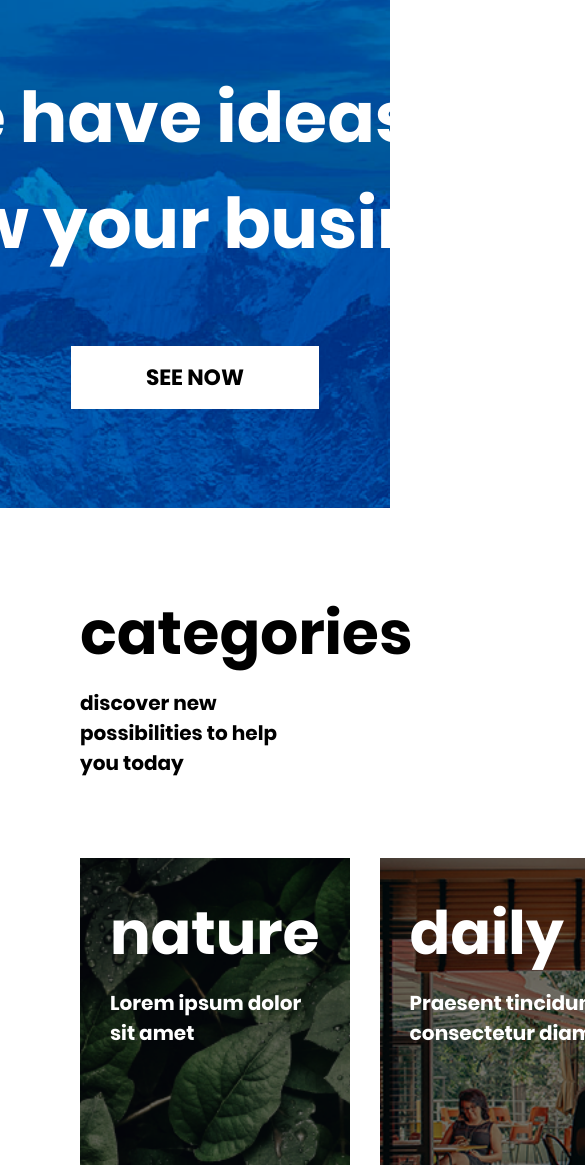
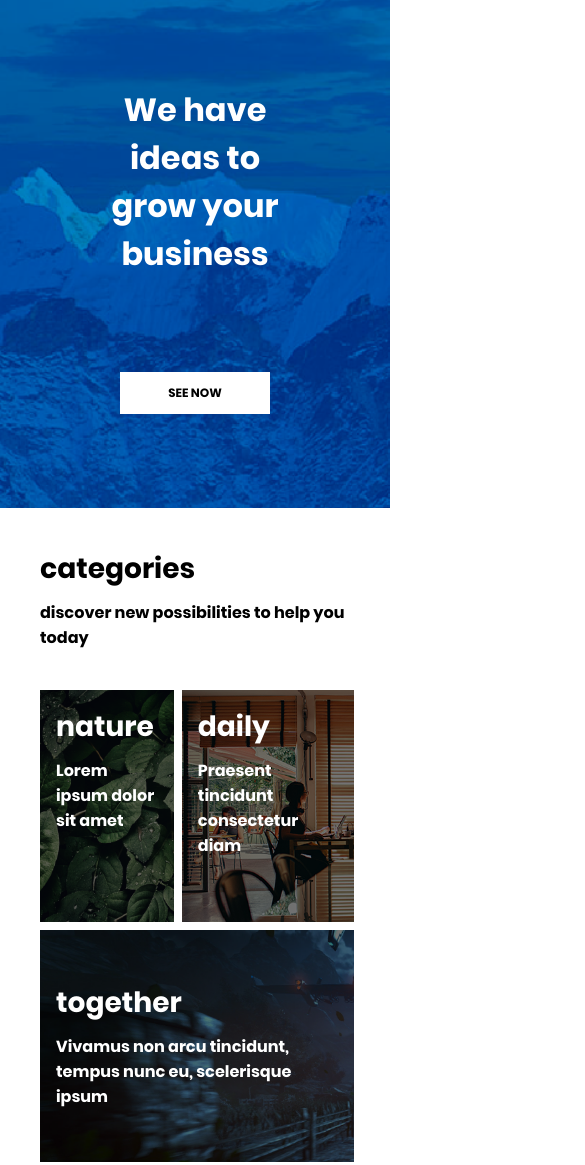
Before and after one commit to feraraujofilho/basicHtmlCssWebsite, a plain HTML site: page index.html in a window 390 px wide. Shown: the part 252-1417 px from the top of the page, 585 px wide, since content can reach past the window. Drawn offline with Linux system fonts and the light colour scheme.

Commit message:
responsive design

```diff
--- a/stylesheets/style.css
+++ b/stylesheets/style.css
@@ -6,6 +6,14 @@
 * {
     margin: 0;
     font-family: Poppins, sans-serif;
+    font-size: 16px;
+}
+
+@media only screen and (max-width: 400px) {
+    * {
+        margin: 0;
+        font-size: 8px
+    }
 }
 
 .header {
@@ -13,6 +21,7 @@
     background-repeat: no-repeat;
     background-size: cover;
     height: 90vh;
+    width: 100%;
     display: flex;
     flex-direction: column;
     justify-content: space-evenly;
@@ -20,8 +29,8 @@
 }
 
 .header-container{
-    width: 800px;
-    height: 700px;
+    max-width: 50%;
+    height: 100%;
     display: flex;
     flex-direction: column;
     justify-content: space-evenly;
@@ -30,10 +39,10 @@
 }
 
 .header-button {
-    padding: 15px 75px;
+    padding: 1em 4em;
     background-color: white;
     border: 0;
-    font-size: 22px;
+    font-size: 1.5em;
     font-weight: bold;
     cursor: pointer;
 }
@@ -43,22 +52,22 @@
 }
 
 h1 {
-    font-size: 70px;
+    font-size: 4em;
     text-align: center;
 }
 
 h2 {
-    font-size: 60px;
+    font-size: 3.5em;
     padding-bottom: 10px;
 }
 
 p {
-    font-size: 20px;
+    font-size: 2em;
     font-weight: bold;
 }
 
 .categories {
-    padding: 80px;
+    padding: 5em;
 }
 
 .grid-container {
@@ -67,24 +76,34 @@ p {
     'firstleft firstleft firstright firstright firstright firstright'
     'middle middle middle middle middle middle'
     'footerleft footerleft footerleft footerleft footerright footerright';
-    grid-gap: 30px;
+    grid-gap: 1em;
     background-color: #fff;
 }
 
 .grid-container > div {
     height: 400px;
-    padding: 30px;
+    padding: 2em;
     background-repeat: no-repeat;
     background-size: cover;
     color: #fff;
     display: flex;
     flex-direction: column;
+}
 
-
+@media only screen and (max-width: 400px) {
+    .grid-container > div {
+        max-height: 200px;
+        padding: 2em;
+        background-repeat: no-repeat;
+        background-size: cover;
+        color: #fff;
+        display: flex;
+        flex-direction: column;
+    }
 }
 
 .categories-header {
-    margin-bottom: 80px;
+    margin-bottom: 5em;
 }
 
 .first-row-left{
@@ -118,7 +137,7 @@ p {
 
 
 .plans {
-    padding: 80px;
+    padding: 5em;
     background-color: #f2f2f2;
 }
 
@@ -127,11 +146,28 @@ p {
     position: absolute;
 }
 
+@media only screen and (max-width: 1025px) {
+    .plans-header {
+        z-index: 0;
+        position: relative;
+        margin-bottom: 5em;
+    }
+}
+
 .plans-block{
     display: flex;
     justify-content: space-between;
     align-items: flex-end;
     z-index: -1;
+}
+
+@media only screen and (max-width: 1025px) {
+    .plans-block{
+        display: flex;
+        flex-direction: column;
+        justify-content: space-between;
+        align-items: center;
+    }
 }
 
 .plans-block > div {
@@ -146,7 +182,7 @@ p {
 }
 
 .plan-description-block > p {
-    padding: 20px;
+    padding: 1.5em;
     background-color: #0088ED;
     color: white;
     font-size: 14px;
```
